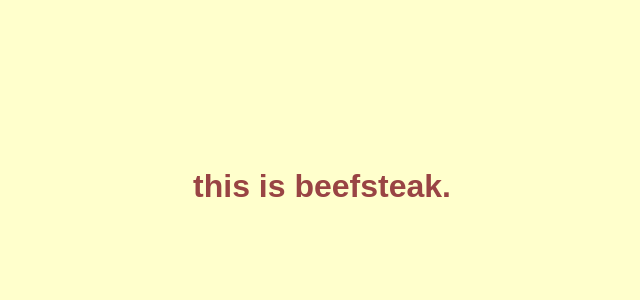
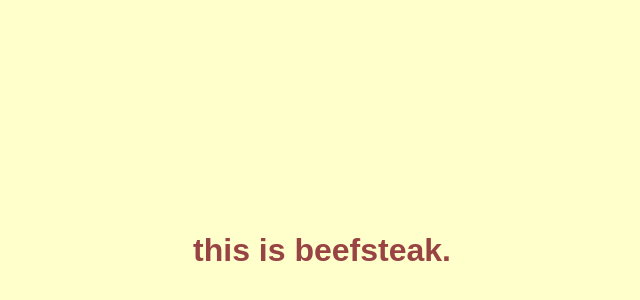
Before and after one commit to uniphil/server-root-pages, a plain HTML site: page beefsteak/index.html in a window 1280 px wide. Shown: the part 168-468 px from the top of the page, without its empty margins (326-966 px from the left). Drawn offline with Linux system fonts and the light colour scheme.

Commit message:
zerommmmmmmm

```diff
--- a/beefsteak/index.html
+++ b/beefsteak/index.html
@@ -14,7 +14,7 @@ h1 {
     top: 50%;
     width: 100%;
     text-align: center;
-    margin-top: -2em;
+    margin: 0 -2em 0 0;
 }
         </style>
     </head>
```
